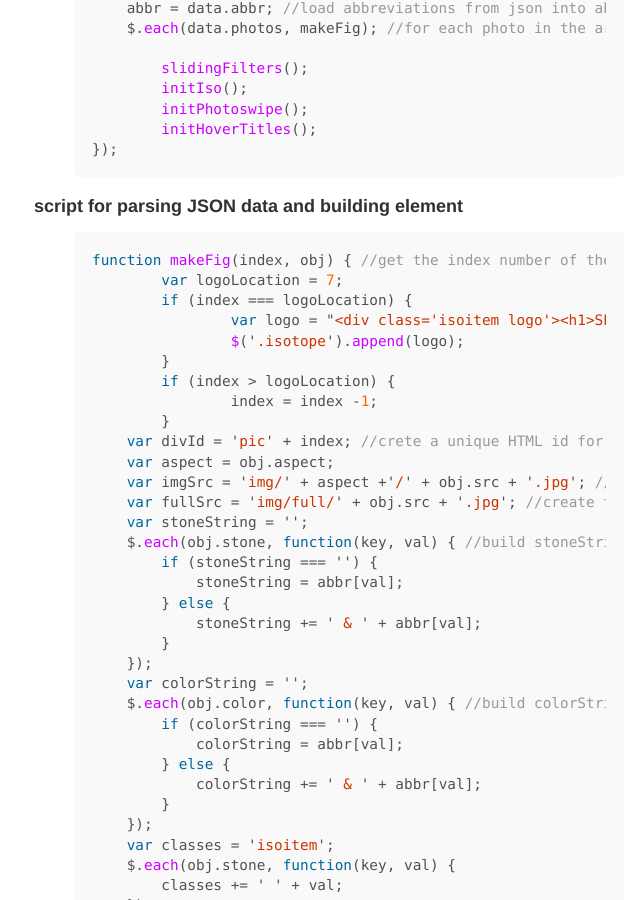
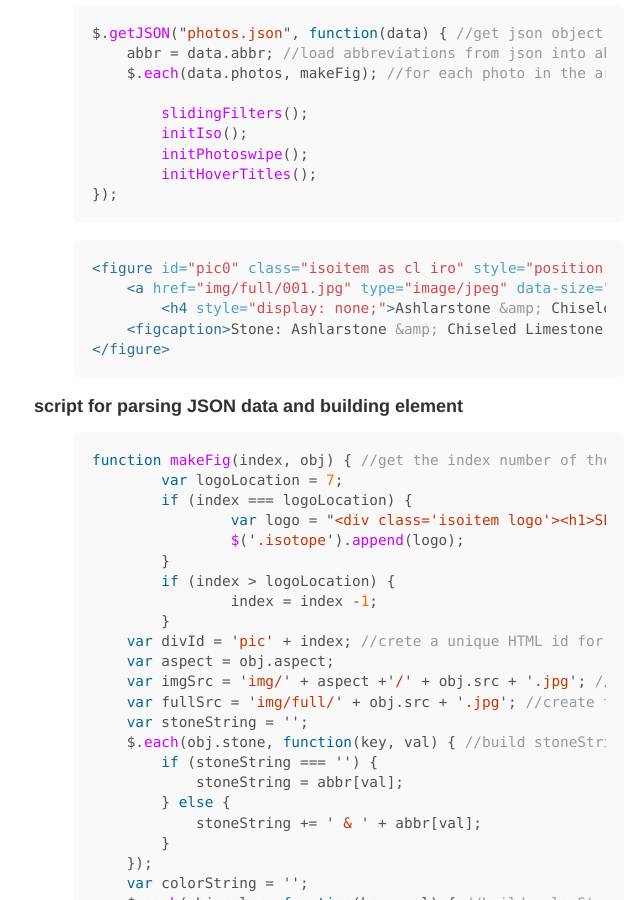
Before and after one commit to jontejada/jontejada.github.io, a Jekyll site: the page built from _posts/2015-12-01-ssv.md, in a window 1280 px wide and 900 px high, scrolled down 2244 px. Shown: the whole window, without its empty margins (291-931 px from the left). Built offline with Jekyll 4.4.1, drawn with Linux system fonts in a browser that asks for light colours; some of the changed text lies outside the part shown.

Commit message:
ssv post edits

```diff
--- a/_posts/2015-12-01-ssv.md
+++ b/_posts/2015-12-01-ssv.md
@@ -76,6 +77,15 @@ $.getJSON("photos.json", function(data) { //get json object of full photo data
     	initHoverTitles();
 });
 {% endhighlight %}
+
+{% highlight html %}
+<figure id="pic0" class="isoitem as cl iro" style="position: absolute; left: 15px; top: 0px;">
+    <a href="img/full/001.jpg" type="image/jpeg" data-size="1200x900"><img class="img-" src="img/2x2/001.jpg" width="240" height="240">
+        <h4 style="display: none;">Ashlarstone &amp; Chiseled Limestone<br>Ironwood</h4></a>
+    <figcaption>Stone: Ashlarstone &amp; Chiseled Limestone. Color: Ironwood</figcaption>
+</figure>
+{% endhighlight %}
+
 
 ####script for parsing JSON data and building element
 
```
Also changed, not shown: other parts of _posts/2015-12-01-ssv.md (+4 -3 lines).
